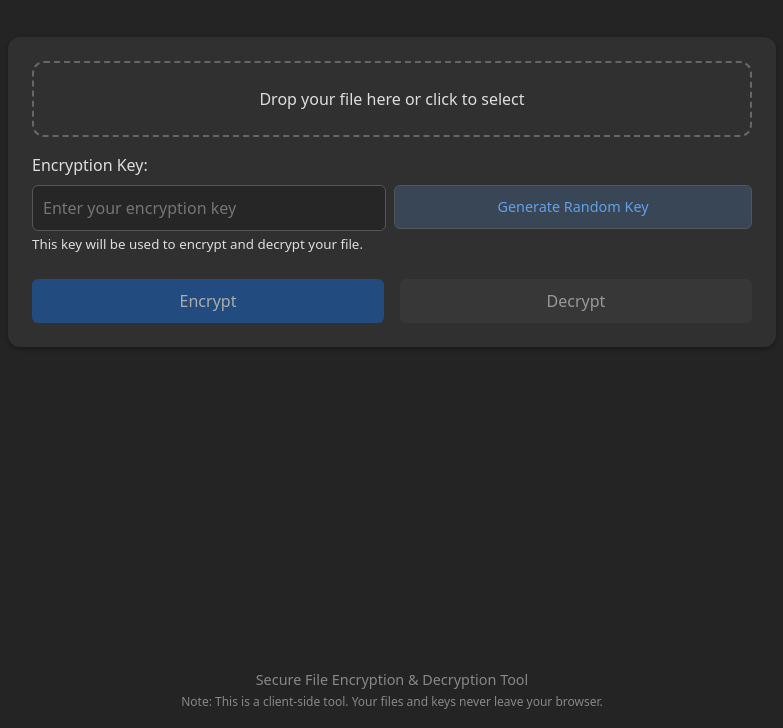
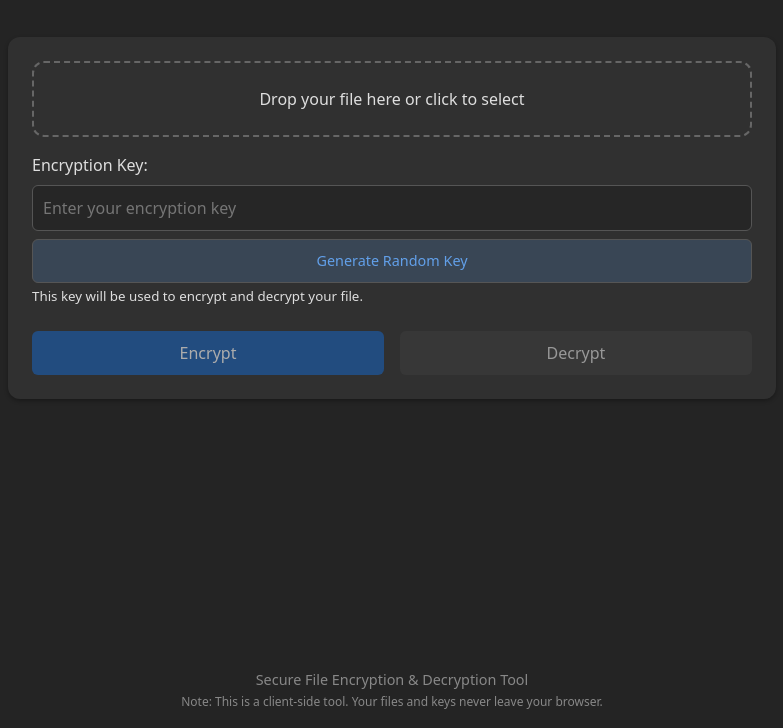
Before and after one commit to ilya-tymoshenko/CryptoApp, a website built with Vite: page frontend/index.html in a window 1280 px wide. Shown: the part 72-800 px from the top of the page, without its empty margins (248-1031 px from the left). Built offline with nearby package versions, Linux system fonts and the light colour scheme.

Commit message:
widen key input field

```diff
--- a/frontend/index.html
+++ b/frontend/index.html
@@ -32,11 +32,16 @@
               type="text"
               id="keyInput"
               placeholder="Enter your encryption key"
+              class="expanded-key-input"
             />
-            <button type="button" id="generateKeyBtn" class="generate-key-btn">
-              Generate Random Key
-            </button>
           </div>
+          <button
+            type="button"
+            id="generateKeyBtn"
+            class="generate-key-btn below-input"
+          >
+            Generate Random Key
+          </button>
           <small>This key will be used to encrypt and decrypt your file.</small>
         </div>
 
--- a/frontend/src/style.css
+++ b/frontend/src/style.css
@@ -114,12 +114,19 @@ input[type="password"] {
 
 .key-input-group {
   display: flex;
+  flex-direction: column;
   gap: var(--spacing-small);
-  align-items: flex-start;
 }
 
-.key-input-group input {
-  flex: 1;
+.expanded-key-input {
+  width: 100%;
+  font-size: 1.1rem;
+  padding: 12px;
+  border-radius: 6px;
+  border: 1px solid #555;
+  background-color: rgba(0, 0, 0, 0.2);
+  color: var(--window-fg-color);
+  box-sizing: border-box;
 }
 
 .generate-key-btn {
@@ -137,6 +144,11 @@ input[type="password"] {
 
 .generate-key-btn:hover {
   background-color: rgba(98, 160, 234, 0.3);
+}
+
+.generate-key-btn.below-input {
+  margin-top: var(--spacing-small);
+  width: 100%;
 }
 
 input[type="file"] {
```
